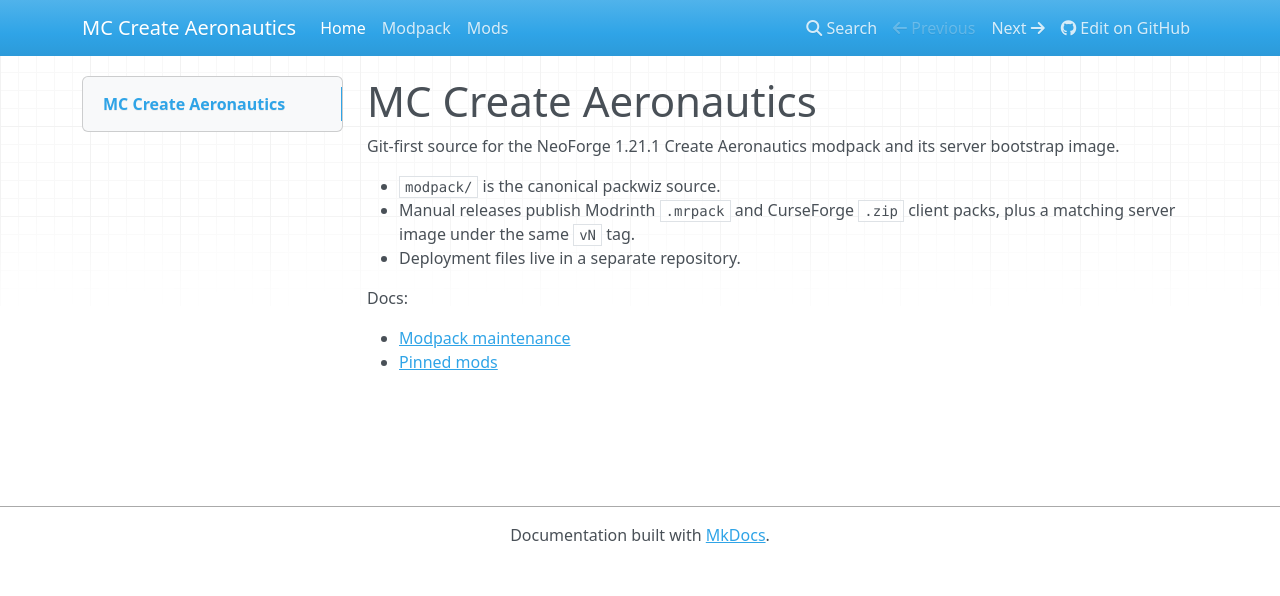
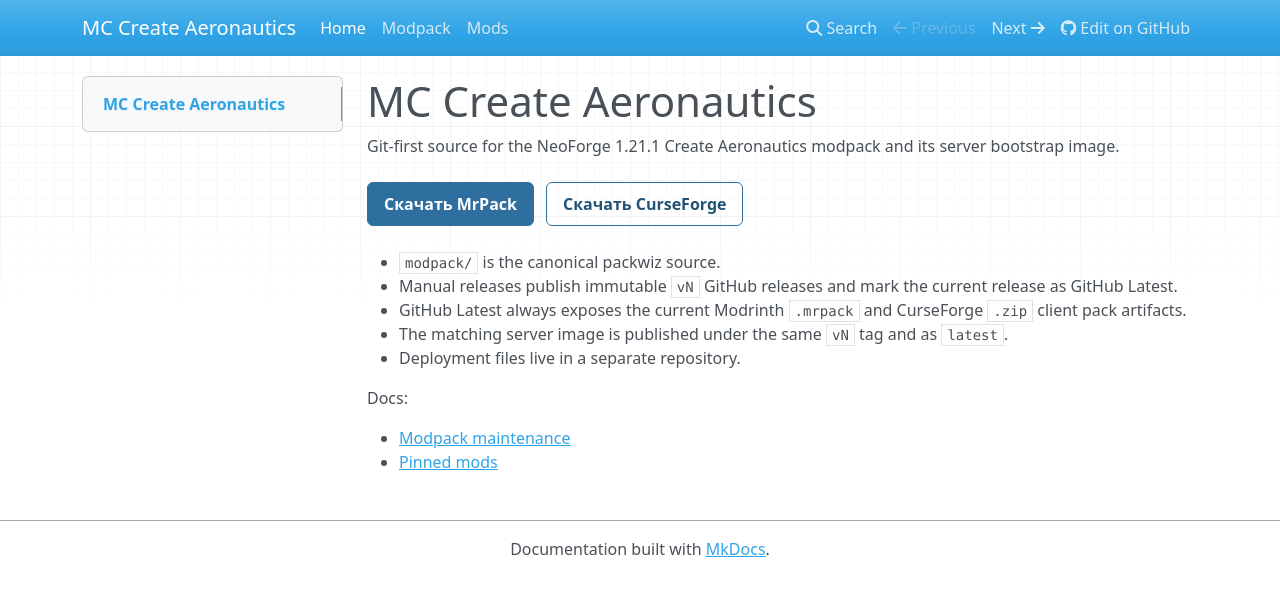
Before and after one commit to AlexCawl/mc-create-aeronautics-modpack, an MkDocs documentation site: the page built from docs/index.md, in a window 1280 px wide. Shown: the top 596 px of the page. Built offline with MkDocs 1.6.1, drawn with Linux system fonts in a browser that asks for light colours; nearby versions of some CDN libraries.

Commit message:
chore: fixed docs

```diff
--- /dev/null
+++ b/docs/assets/stylesheets/extra.css
@@ -0,0 +1,35 @@
+.download-actions {
+  display: flex;
+  flex-wrap: wrap;
+  gap: 0.75rem;
+  margin: 1.5rem 0;
+}
+
+.download-button {
+  border: 1px solid #2f6f9f;
+  border-radius: 6px;
+  color: #205375;
+  display: inline-flex;
+  font-weight: 700;
+  line-height: 1.2;
+  padding: 0.7rem 1rem;
+  text-decoration: none;
+}
+
+.download-button:hover,
+.download-button:focus {
+  background: #eef7fb;
+  color: #15384f;
+  text-decoration: none;
+}
+
+.download-button-primary {
+  background: #2f6f9f;
+  color: #fff;
+}
+
+.download-button-primary:hover,
+.download-button-primary:focus {
+  background: #235477;
+  color: #fff;
+}
--- a/docs/index.md
+++ b/docs/index.md
@@ -2,8 +2,15 @@
 
 Git-first source for the NeoForge 1.21.1 Create Aeronautics modpack and its server bootstrap image.
 
+<p class="download-actions">
+  <a class="download-button download-button-primary" href="https://github.com/AlexCawl/mc-create-aeronautics-modpack/releases/latest/download/mc-create-aeronautics-client.mrpack">Скачать MrPack</a>
+  <a class="download-button" href="https://github.com/AlexCawl/mc-create-aeronautics-modpack/releases/latest/download/mc-create-aeronautics-client-curseforge.zip">Скачать CurseForge</a>
+</p>
+
 - `modpack/` is the canonical packwiz source.
-- Manual releases publish Modrinth `.mrpack` and CurseForge `.zip` client packs, plus a matching server image under the same `vN` tag.
+- Manual releases publish immutable `vN` GitHub releases and mark the current release as GitHub Latest.
+- GitHub Latest always exposes the current Modrinth `.mrpack` and CurseForge `.zip` client pack artifacts.
+- The matching server image is published under the same `vN` tag and as `latest`.
 - Deployment files live in a separate repository.
 
 Docs:
--- a/mkdocs.yml
+++ b/mkdocs.yml
@@ -1,6 +1,7 @@
 site_name: MC Create Aeronautics
-site_description: Git-first NeoForge Minecraft server infrastructure.
-repo_url: https://github.com/AlexCawl/mc-create-aeronautics
+site_description: Git-first NeoForge Minecraft modpack and server image.
+site_url: https://alexcawl.github.io/mc-create-aeronautics-modpack/
+repo_url: https://github.com/AlexCawl/mc-create-aeronautics-modpack
 
 nav:
   - Home: index.md
@@ -10,4 +11,7 @@ nav:
 theme:
   name: mkdocs
 
+extra_css:
+  - assets/stylesheets/extra.css
+
 strict: true
```
Also changed, not shown: README.md (+2 -1 lines), docs/modpack.md (+9 -1 lines), 2 other files.
